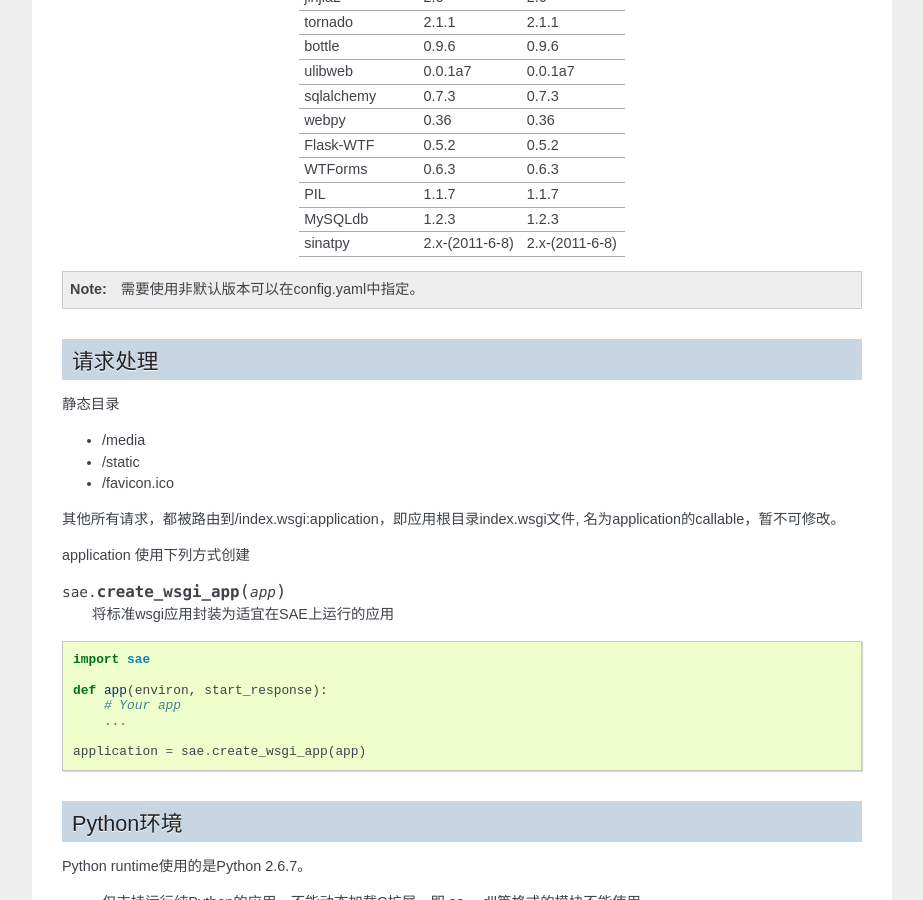
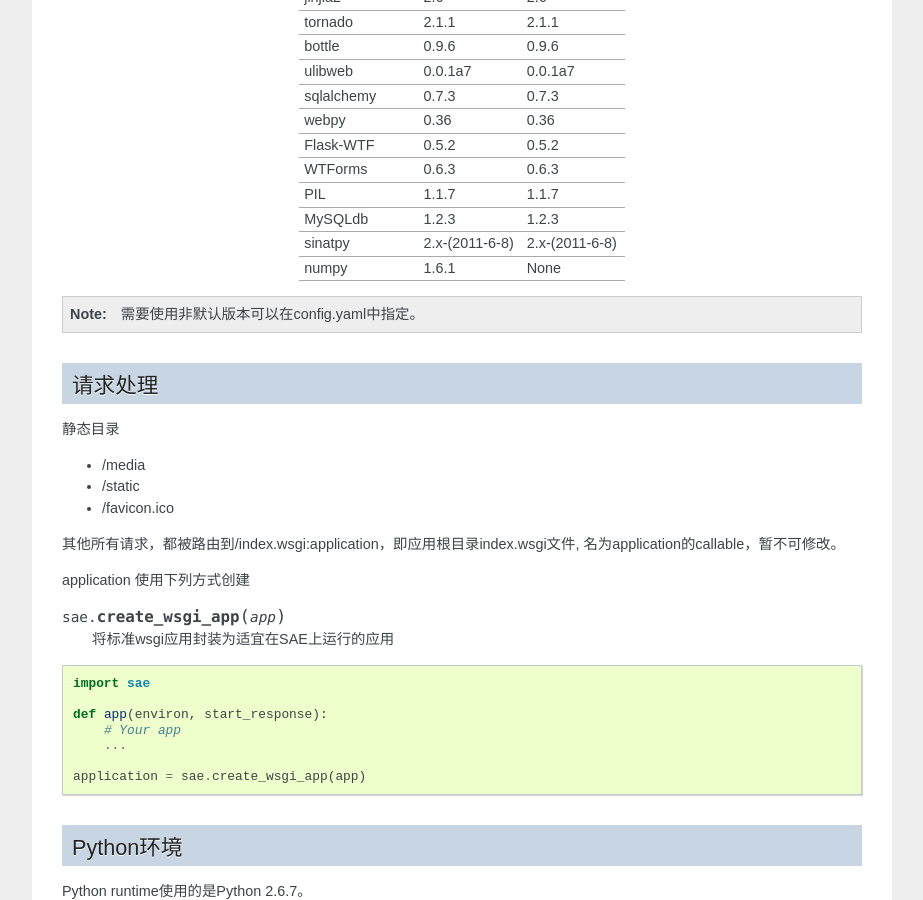
Before and after one commit to sinacloud/sae-python-dev-guide, a Sphinx documentation site: the page built from docs/runtime.rst, in a window 1280 px wide and 900 px high, scrolled down 847 px. Shown: the whole window, without its empty margins (198-1121 px from the left). Built offline with Sphinx 7.4.7, drawn with Linux system fonts in a browser that asks for light colours.

Commit message:
Add numpy version info

```diff
--- a/docs/runtime.rst
+++ b/docs/runtime.rst
@@ -50,6 +50,7 @@ SAE Python支持标准WSGI应用。
     PIL                             1.1.7               1.1.7
     MySQLdb                         1.2.3               1.2.3
     sinatpy                         2.x-(2011-6-8)      2.x-(2011-6-8)
+    numpy                           1.6.1               None
     =============================== =================== ====================
 
 .. note:: 需要使用非默认版本可以在config.yaml中指定。
@@ -138,7 +139,7 @@ SAE Python会对应用导入的模块（包括index.wsgi）进行缓存，从而
       version: "1.4"
 
     - name: numpy
-      version: "1.5.0"
+      version: "1.6.1"
 
   name为第三方模块的名称，version为需要使用的版本，这两个字段为必填字段。
 
```
